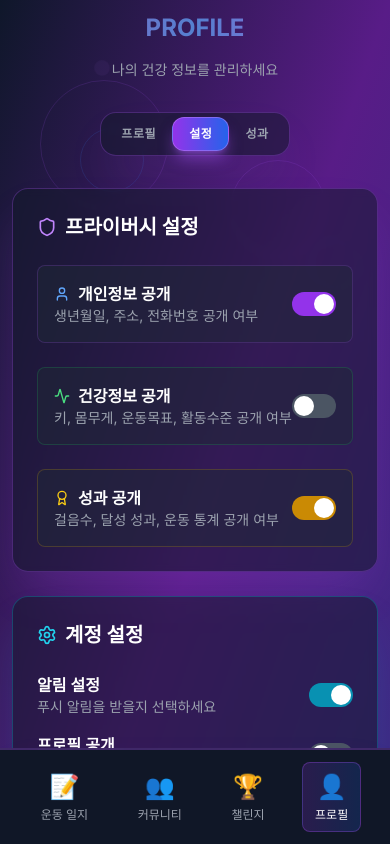
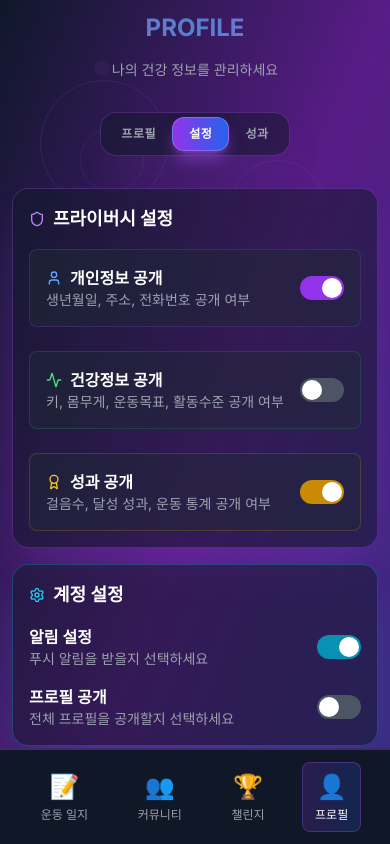
Before and after one commit to kaer98k/healthcareapp, a Next.js app: page /profile in a window 390 px wide. Both pictures are taken after a click on the button "설정". Shown: the top 844 px of the page. Built offline with nearby package versions, Linux system fonts and the light colour scheme.

Commit message:
Fix tablet and mobile UI issues for logout functionality

```diff
--- a/src/app/profile/page.tsx
+++ b/src/app/profile/page.tsx
@@ -382,11 +382,22 @@ const ProfilePage: React.FC = () => {
   // 로그아웃
   const handleLogout = async () => {
     try {
+      console.log('로그아웃 시작...')
       await signOut()
-      // 로그인 페이지로 리다이렉트
-      window.location.href = '/login'
+      console.log('로그아웃 완료, 리다이렉트 중...')
+
+      // 모바일에서 더 안정적인 리다이렉트
+      setTimeout(() => {
+        if (typeof window !== 'undefined') {
+          window.location.replace('/login')
+        }
+      }, 100)
     } catch (error) {
       console.error('로그아웃 오류:', error)
+      // 오류가 발생해도 로그인 페이지로 이동
+      if (typeof window !== 'undefined') {
+        window.location.replace('/login')
+      }
     }
   }
 
@@ -845,11 +856,11 @@ const ProfilePage: React.FC = () => {
 
           {/* 설정 탭 */}
           {activeTab === 'settings' && (
-            <div className="space-y-6">
+            <div className="space-y-4 md:space-y-6">
               {/* 프라이버시 설정 */}
-              <div className="bg-gray-900/50 backdrop-blur-sm border border-purple-500/30 rounded-2xl p-6 shadow-2xl shadow-purple-500/20">
-                <h3 className="text-xl font-bold text-white mb-6 flex items-center">
-                  <Shield className="w-5 h-5 mr-2 text-purple-400" />
+              <div className="bg-gray-900/50 backdrop-blur-sm border border-purple-500/30 rounded-2xl p-4 md:p-6 shadow-2xl shadow-purple-500/20">
+                <h3 className="text-lg md:text-xl font-bold text-white mb-4 md:mb-6 flex items-center">
+                  <Shield className="w-4 h-4 md:w-5 md:h-5 mr-2 text-purple-400" />
                   프라이버시 설정
                 </h3>
                 <div className="space-y-6">
@@ -922,9 +933,9 @@ const ProfilePage: React.FC = () => {
               </div>
 
               {/* 계정 설정 */}
-              <div className="bg-gray-900/50 backdrop-blur-sm border border-cyan-500/30 rounded-2xl p-6 shadow-2xl shadow-cyan-500/20">
-                <h3 className="text-xl font-bold text-white mb-6 flex items-center">
-                  <Settings className="w-5 h-5 mr-2 text-cyan-400" />
+              <div className="bg-gray-900/50 backdrop-blur-sm border border-cyan-500/30 rounded-2xl p-4 md:p-6 shadow-2xl shadow-cyan-500/20">
+                <h3 className="text-lg md:text-xl font-bold text-white mb-4 md:mb-6 flex items-center">
+                  <Settings className="w-4 h-4 md:w-5 md:h-5 mr-2 text-cyan-400" />
                   계정 설정
                 </h3>
                 <div className="space-y-4">
@@ -967,17 +978,17 @@ const ProfilePage: React.FC = () => {
                 </div>
               </div>
 
-              <div className="bg-gray-900/50 backdrop-blur-sm border border-red-500/30 rounded-2xl p-6 shadow-2xl shadow-red-500/20">
-                <h3 className="text-xl font-bold text-white mb-6 flex items-center">
-                  <LogOut className="w-5 h-5 mr-2 text-red-400" />
+              <div className="bg-gray-900/50 backdrop-blur-sm border border-red-500/30 rounded-2xl p-4 md:p-6 shadow-2xl shadow-red-500/20">
+                <h3 className="text-lg md:text-xl font-bold text-white mb-4 md:mb-6 flex items-center">
+                  <LogOut className="w-4 h-4 md:w-5 md:h-5 mr-2 text-red-400" />
                   계정 관리
                 </h3>
                 <div className="space-y-4">
                   <button
                     onClick={handleLogout}
-                    className="w-full px-4 py-3 bg-gradient-to-r from-red-600 to-red-700 text-white rounded-lg font-semibold transition-all duration-300 shadow-lg shadow-red-500/25 hover:shadow-red-500/40 flex items-center justify-center space-x-2"
+                    className="w-full px-3 md:px-4 py-2 md:py-3 bg-gradient-to-r from-red-600 to-red-700 text-white rounded-lg font-semibold transition-all duration-300 shadow-lg shadow-red-500/25 hover:shadow-red-500/40 active:scale-95 flex items-center justify-center space-x-2 text-sm md:text-base touch-manipulation"
                   >
-                    <LogOut className="w-4 h-4" />
+                    <LogOut className="w-4 h-4 md:w-5 md:h-5" />
                     <span>로그아웃</span>
                   </button>
                 </div>
```
